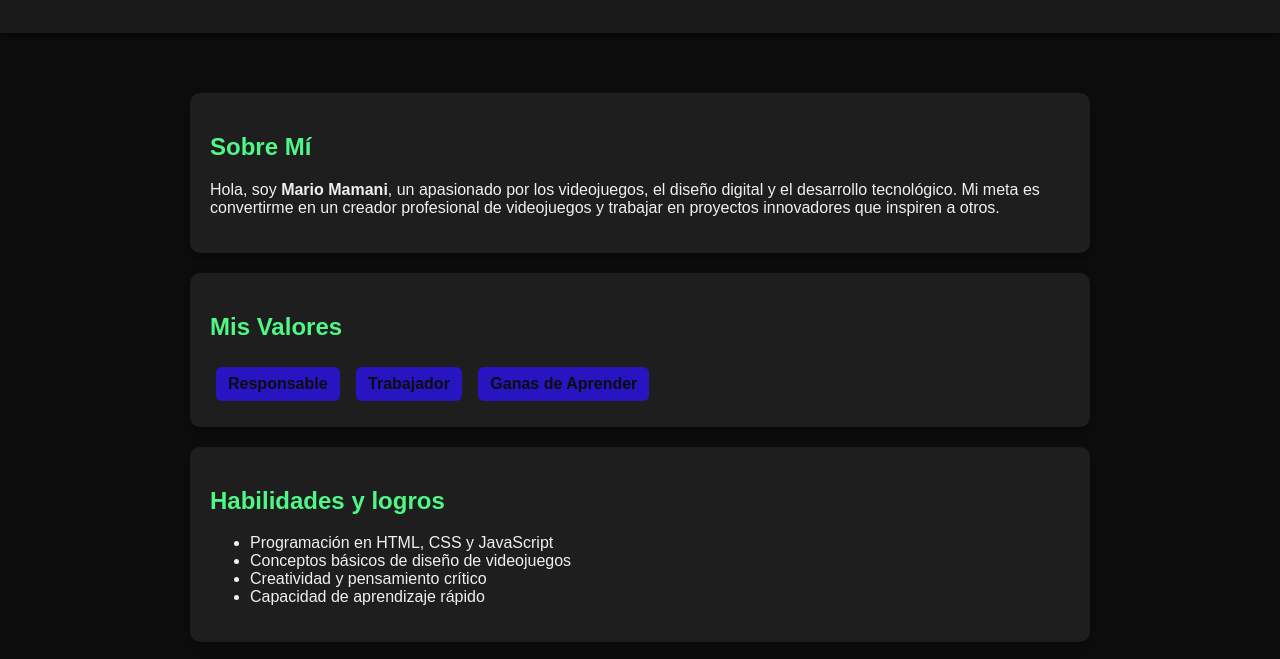
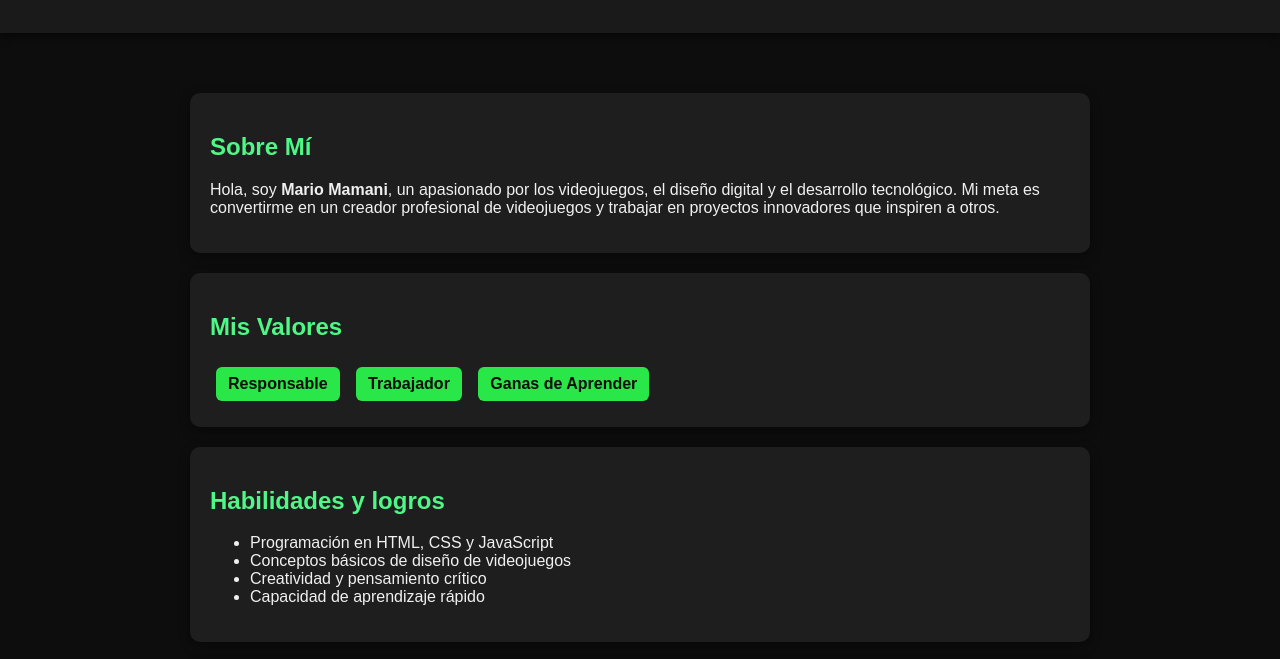
Before and after one commit to mario-mamani/home, a plain HTML site: page index.html in a window 1280 px wide. Shown: the part 102-761 px from the top of the page. Drawn offline with Linux system fonts and the light colour scheme.

Commit message:
Add files via upload

```diff
--- a/index.html
+++ b/index.html
@@ -44,7 +44,7 @@
         }
         .valores-list span {
             display: inline-block;
-            background: #2615c0;
+            background: #2ae749;
             color: #0d0d0d;
             padding: 8px 12px;
             margin: 6px;
```
